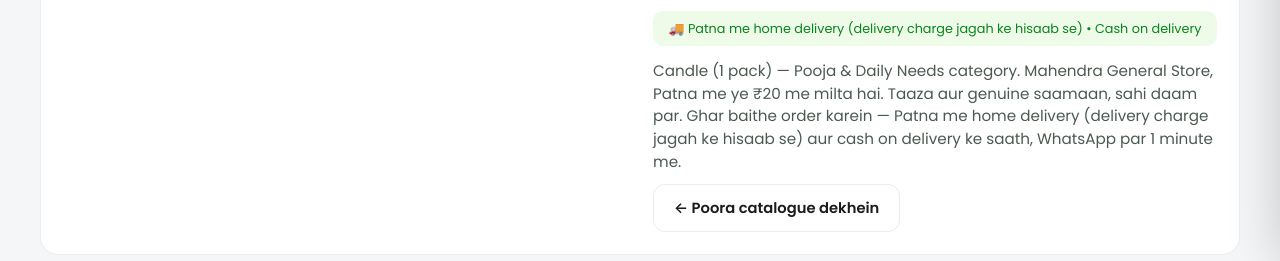
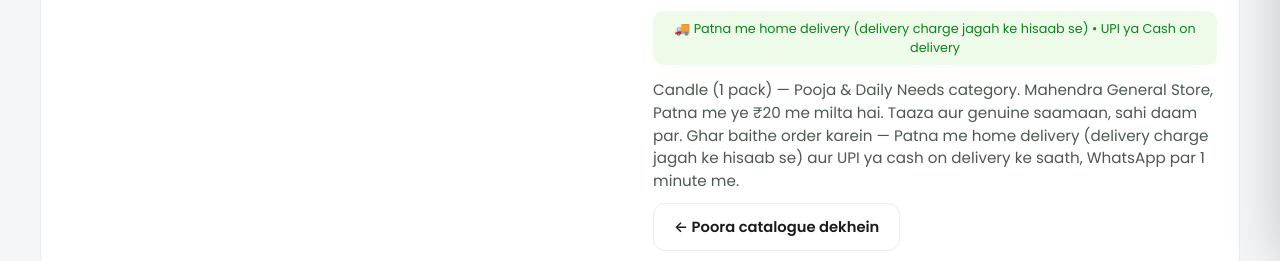
Before and after one commit to kumarhk927979-creator/mahendra-store, a plain HTML site: page p-candle-1-pack.html in a window 1280 px wide. Shown: the part 538-799 px from the top of the page. Drawn offline with Linux system fonts and the light colour scheme.

Commit message:
Payment: UPI + Cash on Delivery

```diff
--- a/p-candle-1-pack.html
+++ b/p-candle-1-pack.html
@@ -252,8 +252,8 @@ a{text-decoration:none;color:inherit}
       <div class="pprice">₹20</div>
       <span class="act actbig" data-id="p05">ADD</span>
       <div><a class="btn btn-wa" href="https://wa.me/919942849146?text=Namaste%21%20Mujhe%20Candle%20%281%20pack%29%20order%20karna%20hai.">📲 WhatsApp par order karein</a></div>
-      <div class="delivery-note" style="margin-top:14px">🚚 Patna me home delivery (delivery charge jagah ke hisaab se) &bull; Cash on delivery</div>
-      <p class="pdesc">Candle (1 pack) — Pooja & Daily Needs category. Mahendra General Store, Patna me ye ₹20 me milta hai. Taaza aur genuine saamaan, sahi daam par. Ghar baithe order karein — Patna me home delivery (delivery charge jagah ke hisaab se) aur cash on delivery ke saath, WhatsApp par 1 minute me.</p>
+      <div class="delivery-note" style="margin-top:14px">🚚 Patna me home delivery (delivery charge jagah ke hisaab se) &bull; UPI ya Cash on delivery</div>
+      <p class="pdesc">Candle (1 pack) — Pooja & Daily Needs category. Mahendra General Store, Patna me ye ₹20 me milta hai. Taaza aur genuine saamaan, sahi daam par. Ghar baithe order karein — Patna me home delivery (delivery charge jagah ke hisaab se) aur UPI ya cash on delivery ke saath, WhatsApp par 1 minute me.</p>
       <a class="btn btn-ghost" href="products.html">&larr; Poora catalogue dekhein</a>
     </div>
   </div>
```
